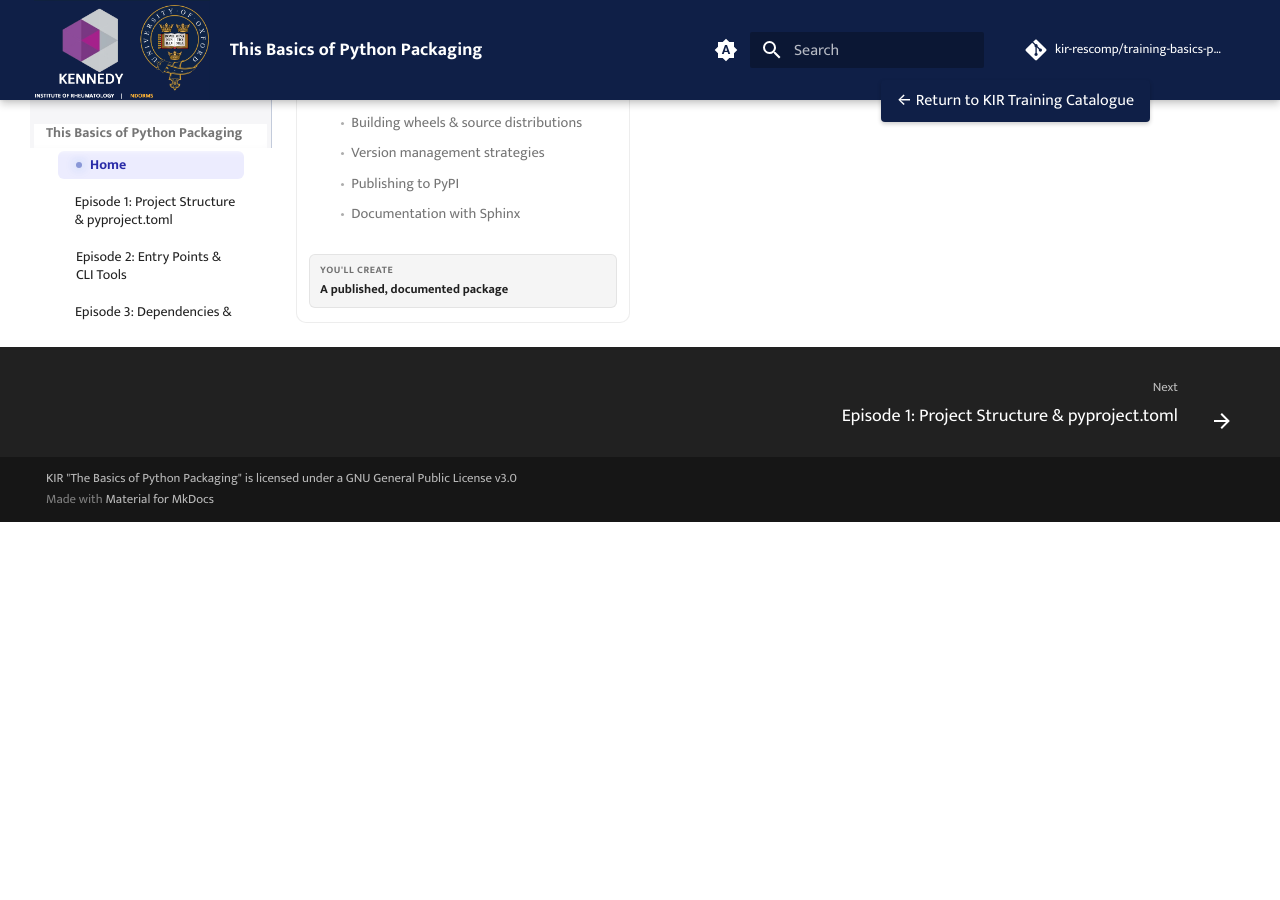
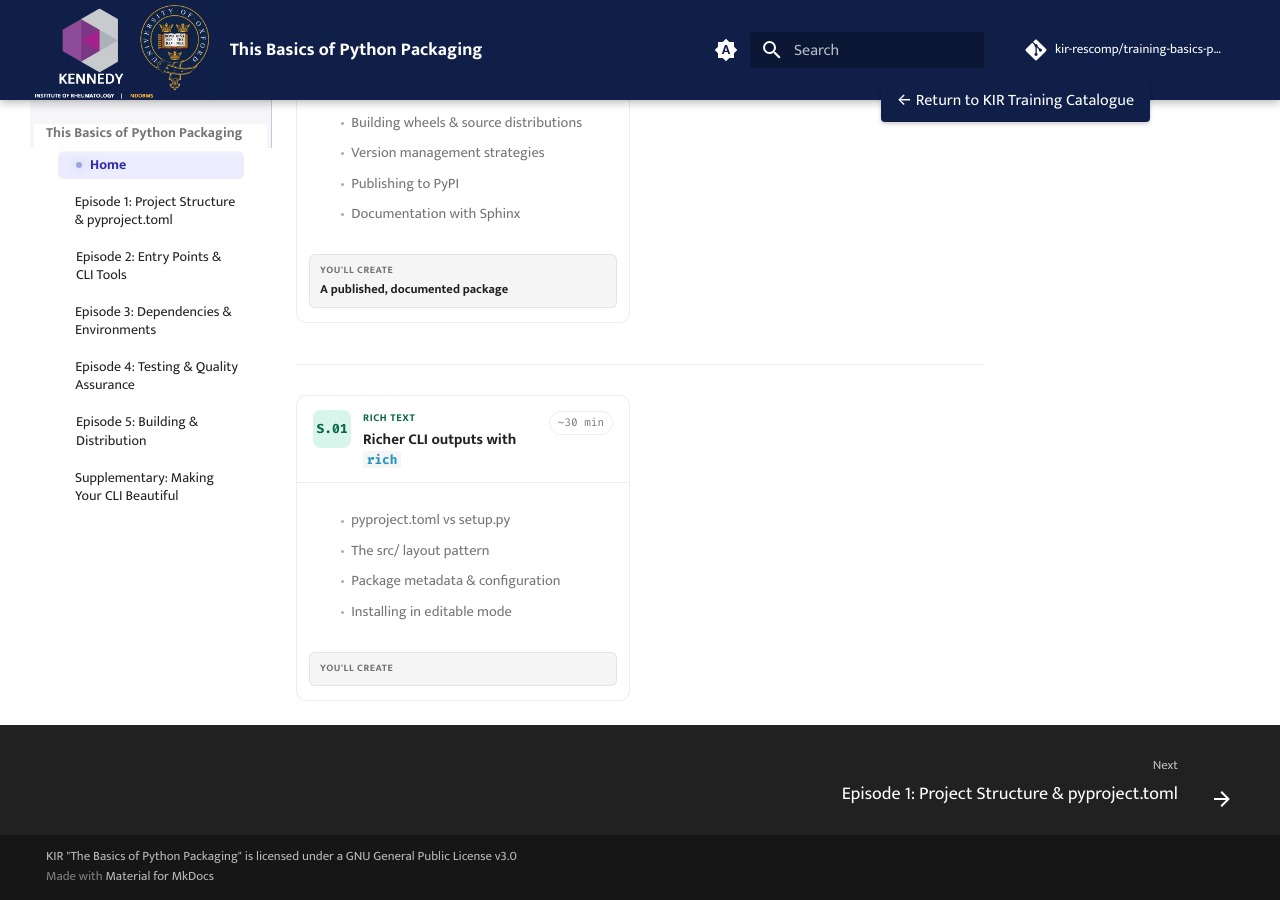
Before and after one commit to kir-rescomp/training-basics-python-packaging, an MkDocs documentation site: the page built from docs/index.md, in a window 1280 px wide and 900 px high, scrolled down 1347 px. Built offline with MkDocs 1.6.1 and Material for MkDocs 9.7.7, drawn with Linux system fonts in a browser that asks for light colours; comment, search, counter and statistics services are not loaded; before the commit the page ends 1869 px from its top, so only the background shows below that.

Commit message:
udpate index for supplementary

```diff
--- a/docs/index.md
+++ b/docs/index.md
@@ -141,3 +141,33 @@
   </a>
 
 </div>
+
+---
+
+
+<div class="kp-episode-grid">
+
+  <a href="episode-06-supplement/" class="kp-card kp-ep1">
+    <div class="kp-header">
+      <div class="kp-num">S.01</div>
+      <div class="kp-meta">
+        <div class="kp-label">Rich Text</div>
+        <p class="kp-title">Richer CLI outputs with <code>rich</code></p>
+      </div>
+      <span class="kp-duration">~30 min</span>
+    </div>
+    <div class="kp-body">
+      <ul class="kp-topics">
+        <li>pyproject.toml vs setup.py</li>
+        <li>The src/ layout pattern</li>
+        <li>Package metadata &amp; configuration</li>
+        <li>Installing in editable mode</li>
+      </ul>
+    </div>
+    <div class="kp-footer">
+      <div class="kp-footer-label">You'll create</div>
+      <div class="kp-footer-val"></div>
+    </div>
+  </a>
+
+</div>
```
Also changed, not shown: docs/episode-06-supplement.md (+1 -0 lines).
